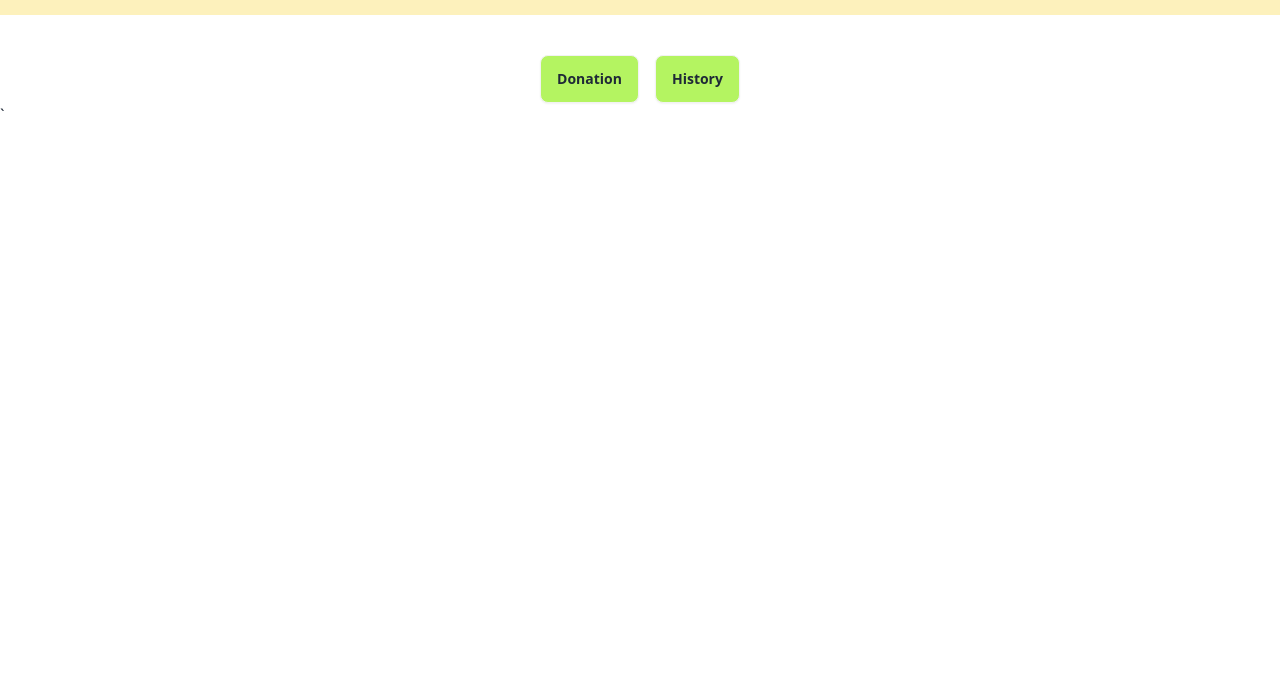
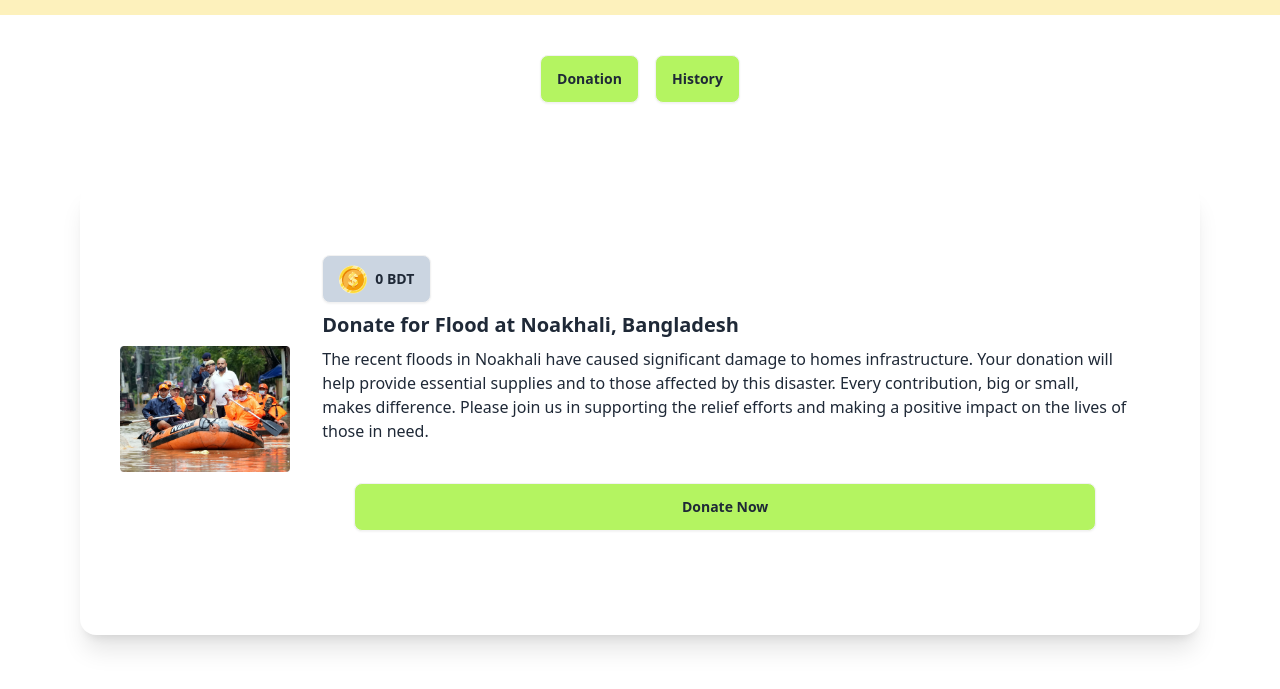
Before and after one commit to Sabbir3120/Assignment-5, a plain HTML site: page index.html in a window 1280 px wide. Shown: the part 73-762 px from the top of the page. Drawn offline with nearby package versions, Linux system fonts and the light colour scheme.

Commit message:
Adding the card section

```diff
--- a/index.html
+++ b/index.html
@@ -42,15 +42,31 @@
                 <button class="btn btn1">History</button>
             </div>
         </section>
+
+        <!-- Card Section start -->
+         <section>
+            <!-- Card 1 start -->
+            <div class="card lg:card-side bg-base-100 shadow-xl lg:m-20 lg:p-10">
+                <figure>
+                  <img src="./assets/noakhali.png" alt="">
+                </figure>
+                <div class="card-body">
+                    <div class="justify-start">
+                        <button class="btn bg-slate-300"><span><img src="./assets/coin.png" alt=""></span>0 BDT</button>
+                    </div>
+                  <h2 class="card-title">Donate for Flood at Noakhali, Bangladesh</h2>
+                  <p> The recent floods in Noakhali have caused significant damage to homes  infrastructure. Your donation will help provide essential supplies and  to those affected by this disaster. Every contribution, big or small, makes  difference. Please join us in supporting the relief efforts and making a positive impact on the lives of those in need.</p>
+                  <div class="card-body">
+                    <button class="btn btn1">Donate Now</button>
+                  </div>
+                </div>
+              </div>
+              <!-- Card 1 end -->
+         </section>
+        <!-- Card Section end -->
         <!-- Button section End -->
-
-        <section>
-
-        </section>
     </main>
     <!-- Main section end -->
-
-
     <!-- Footer section start -->
     <footer>
 
```
